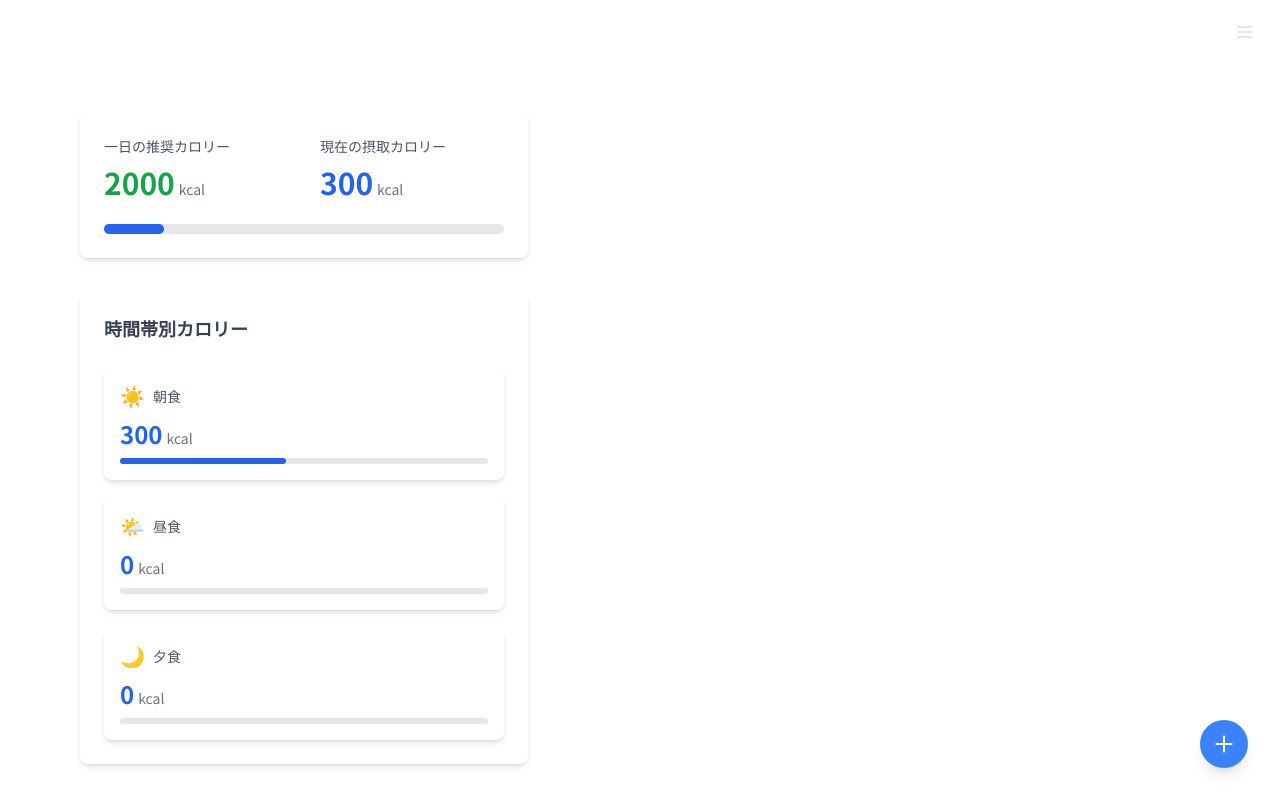
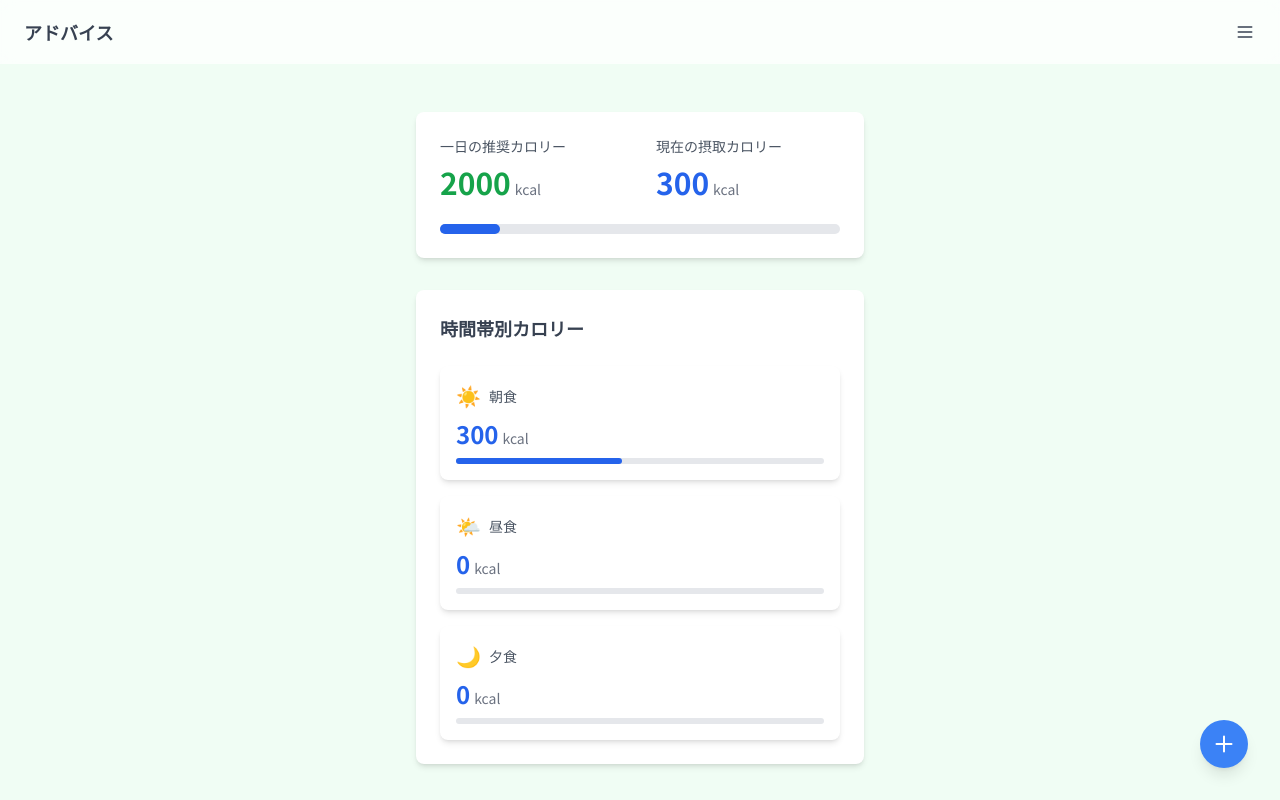
Before and after one commit to 2025-zenn/next-15, a Next.js app in the folder next/: page / in a window 1280 px wide. Built offline with nearby package versions, Linux system fonts and the light colour scheme.

Commit message:
デザイン調整

```diff
--- a/next/app/_components/Navigation/index.tsx
+++ b/next/app/_components/Navigation/index.tsx
@@ -2,26 +2,26 @@ import Link from 'next/link';
 
 const Navigation = () => {
     return (
-        <div id='NavBar' className='absolute top-0 w-full px-2 z-30 bg-opacity-90 backdrop-blur navbar font-raleway font-semibold text-neutral-content'>
+        <div id='NavBar' className='absolute top-0 w-full px-2 z-30 bg-white/70 dark:bg-gray-800/80 backdrop-blur navbar font-raleway font-semibold'>
             <div className='flex-1 md:text-base text-xs'>
                 <ul className='flex menu menu-horizontal p-0'>
                     <li>
-                      <Link href="/" className="text-lg">
-                        {process.env.NEXT_PUBLIC_APP_TITLE}
+                      <Link href="/" className="text-lg text-gray-700 dark:text-gray-200 hover:text-blue-600 dark:hover:text-blue-400 transition-colors">
+                        {process.env.NEXT_PUBLIC_APP_TITLE || 'アドバイス'}
                       </Link>
                     </li>
                 </ul>
-                </div>
-                <div className='flex-none'>
+            </div>
+            <div className='flex-none'>
                 <div className="dropdown dropdown-end">
-                    <label tabIndex={0} className="btn btn-ghost">
-                        <svg xmlns="http://www.w3.org/2000/svg" className="h-5 w-5" fill="none" viewBox="0 0 24 24" stroke="currentColor">
+                    <label tabIndex={0} className="btn btn-ghost hover:bg-blue-100 dark:hover:bg-blue-900/30">
+                        <svg xmlns="http://www.w3.org/2000/svg" className="h-5 w-5 text-gray-700 dark:text-gray-200" fill="none" viewBox="0 0 24 24" stroke="currentColor">
                             <path strokeLinecap="round" strokeLinejoin="round" strokeWidth="2" d="M4 6h16M4 12h16M4 18h16" />
                         </svg>
                     </label>
-                    <ul tabIndex={0} className="menu menu-sm dropdown-content mt-3 z-[1] p-2 shadow bg-base-100 rounded-box w-52">
+                    <ul tabIndex={0} className="menu menu-sm dropdown-content mt-3 z-[1] p-2 shadow-lg bg-white 70rk:bg-gray-800 rounded-lg border border-gray-200 dark:border-gray-700 w-52">
                         <li>
-                            <Link href="/about">
+                            <Link href="/about" className="text-gray-700 dark:text-gray-200 hover:text-blue-600 dark:hover:text-blue-400 hover:bg-blue-50 dark:hover:bg-blue-900/30">
                                 About US
                             </Link>
                         </li>
--- a/next/app/about/page.tsx
+++ b/next/app/about/page.tsx
@@ -5,7 +5,7 @@ export default function Home() {
         <div className="flex flex-col gap-6 max-w-2xl text-center sm:text-left">
           <h1 className="text-4xl font-bold">私たちについて</h1>
           <p className="text-lg">
-            {process.env.NEXT_PUBLIC_APP_TITLE}は、皆様の健康的な生活をサポートすることを使命としています。
+            {process.env.NEXT_PUBLIC_APP_TITLE || 'アドバイス'}は、皆様の健康的な生活をサポートすることを使命としています。
             最新のAI技術を活用し、パーソナライズされた健康アドバイスを提供します。
           </p>
           <p className="text-lg">
--- a/next/app/layout.tsx
+++ b/next/app/layout.tsx
@@ -15,7 +15,7 @@ export default function RootLayout({
 }>) {
   return (
     <html lang="ja">
-      <body className={`${notojp.className} antialiased relative`}>
+      <body className={`${notojp.className} antialiased relative bg-green-50`}>
         <ClientLayout>{children}</ClientLayout>
       </body>
     </html>
--- a/next/app/page.tsx
+++ b/next/app/page.tsx
@@ -11,8 +11,8 @@ export default function Home() {
   ];
 
   return (
-    <main className="flex flex-col gap-8 mt-20 items-center sm:items-start px-4 sm:px-20 py-8">
-      <div className="w-full max-w-md space-y-8">
+    <main className="flex flex-col gap-8 mt-20 items-center px-4 sm:px-20 py-8">
+      <div className="w-full max-w-md space-y-8 mx-auto">
         <div className="p-6 bg-white dark:bg-gray-800 rounded-lg shadow-md space-y-6">
           <div className="grid grid-cols-2 gap-8">
             <div>
```
Also changed, not shown: 1 other file (tests, documents, lock files or other folders).
